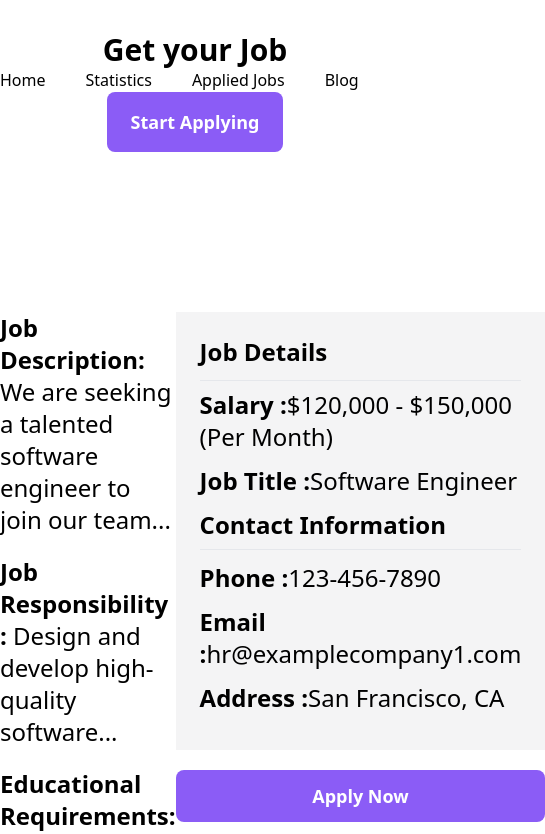
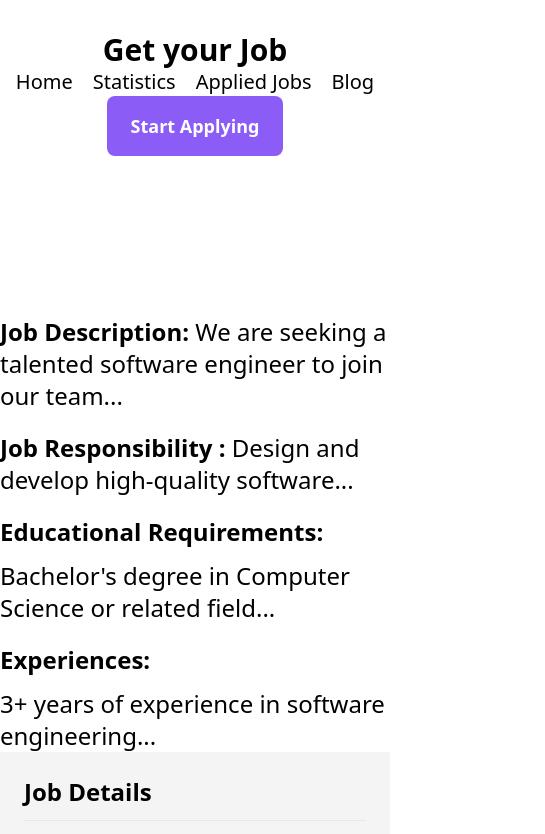
Before and after one commit to Nadim017/career-hub, a React (Vite) app: page /job/1 in a window 390 px wide. Shown: the top 834 px of the page, 545 px wide, since content can reach past the window. Built offline with nearby package versions, Linux system fonts and the light colour scheme.

Commit message:
see all jobs button done

```diff
--- a/src/Component/Header/Header.css
+++ b/src/Component/Header/Header.css
@@ -0,0 +1,8 @@
+.header_link a {
+  margin-right: 0px;
+}
+@media screen and (max-width: 768px) {
+  .header_link a {
+    margin: 10px 10px;
+  }
+}
--- a/src/Component/Header/Header.jsx
+++ b/src/Component/Header/Header.jsx
@@ -6,7 +6,7 @@ const Header = () => {
   return (
     <div className="md:flex justify-between container mx-auto items-center mt-8 text-center">
       <h3 className="text-3xl font-semibold">Get your Job</h3>
-      <div className="flex gap-10">
+      <div className="md:flex gap-10 text-xl header_link">
         <Link to="/">Home</Link>
         <Link to="/statistics">Statistics</Link>
         <Link to="/appliedJobs">Applied Jobs</Link>
--- a/src/Component/Home/FeaturedJob/FeaturedJob.jsx
+++ b/src/Component/Home/FeaturedJob/FeaturedJob.jsx
@@ -1,29 +1,39 @@
-import React from 'react';
+import React, { useState } from 'react';
 import { useLoaderData } from 'react-router-dom';
 import SingleFeatured from '../SingleFeaturedJob/SingleFeatured';
 
 const FeaturedJob = () => {
   const featuredJobs = useLoaderData();
+  const [showAllData, setShowAllData] = useState(false);
+  const [buttonClicked, setButtonClicked] = useState(false);
+  const handleShowAllData = () => {
+    setShowAllData(true);
+    setButtonClicked(true);
+  };
 
   return (
     <div>
-      <div className="md:grid lg:grid grid-cols-2 gap-10 container mx-auto">
-        {featuredJobs
-          ? featuredJobs
-              .slice(0, 4)
+      <div className="md:grid lg:grid grid-cols-2 gap-10 container mx-auto mb-10">
+        {featuredJobs &&
+          featuredJobs
+            .slice(0, showAllData ? featuredJobs.length : 4)
             .map((featuredJob) => (
               <SingleFeatured
                 featuredJob={featuredJob}
                 key={featuredJob.id}
               ></SingleFeatured>
-              ))
-          : ''}
+            ))}
       </div>
+      {!buttonClicked && (
         <div className="text-center mt-10">
-        <button className="px-5 py-3 bg-violet-500 text-lg font-semibold rounded-lg text-white">
+          <button
+            onClick={handleShowAllData}
+            className="px-5 py-3 bg-violet-500 text-lg font-semibold rounded-lg text-white"
+          >
             See All Jobs
           </button>
         </div>
+      )}
     </div>
   );
 };
--- a/src/Component/JobDetails/JobDetails.jsx
+++ b/src/Component/JobDetails/JobDetails.jsx
@@ -16,7 +16,7 @@ const JobDetails = () => {
   return (
     <div>
       {singleDetails ? (
-        <div className="mt-40 container mx-auto flex justify-around">
+        <div className="mt-40 container mx-auto md:flex justify-around">
           <div>
             <h3 className="text-2xl mb-5">
               <span className="font-bold">Job Description: </span>
```
Lines whose indentation alone changed are shown as unchanged.
